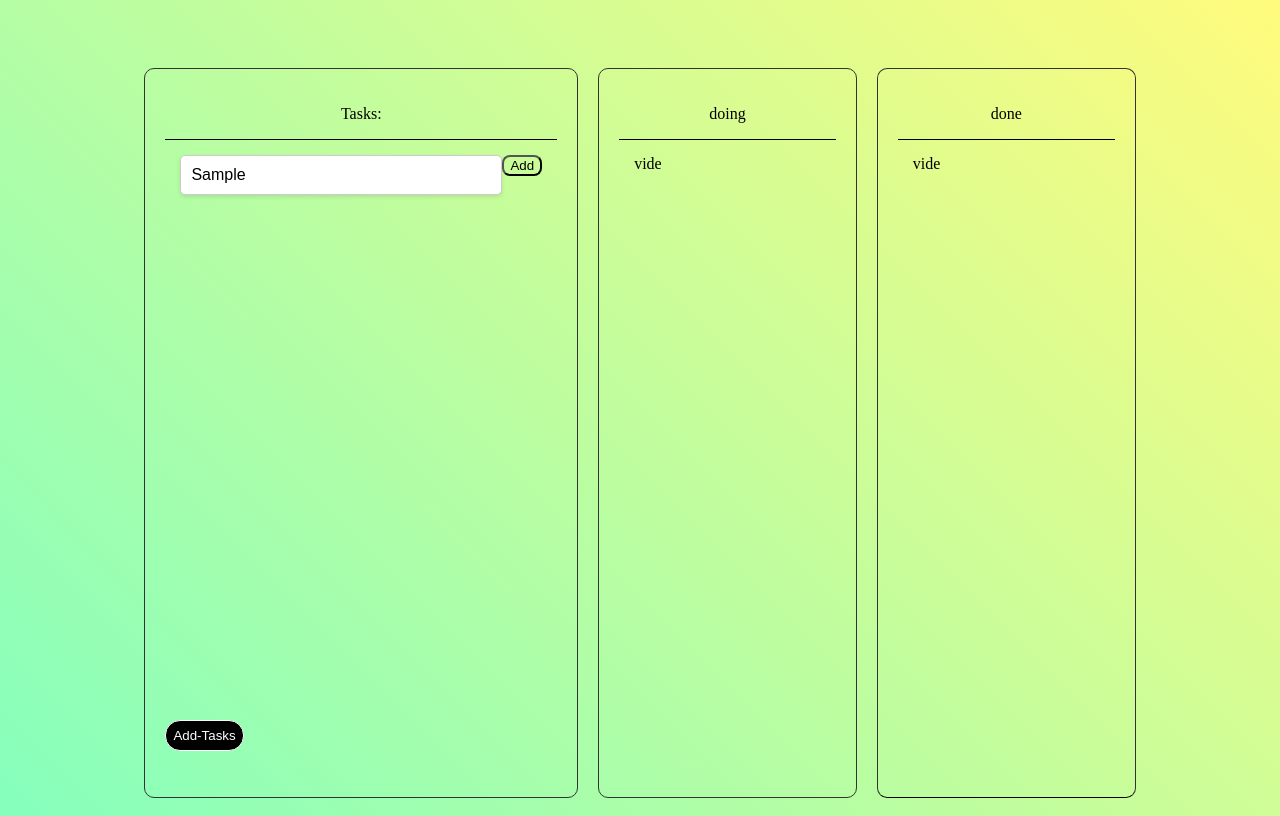
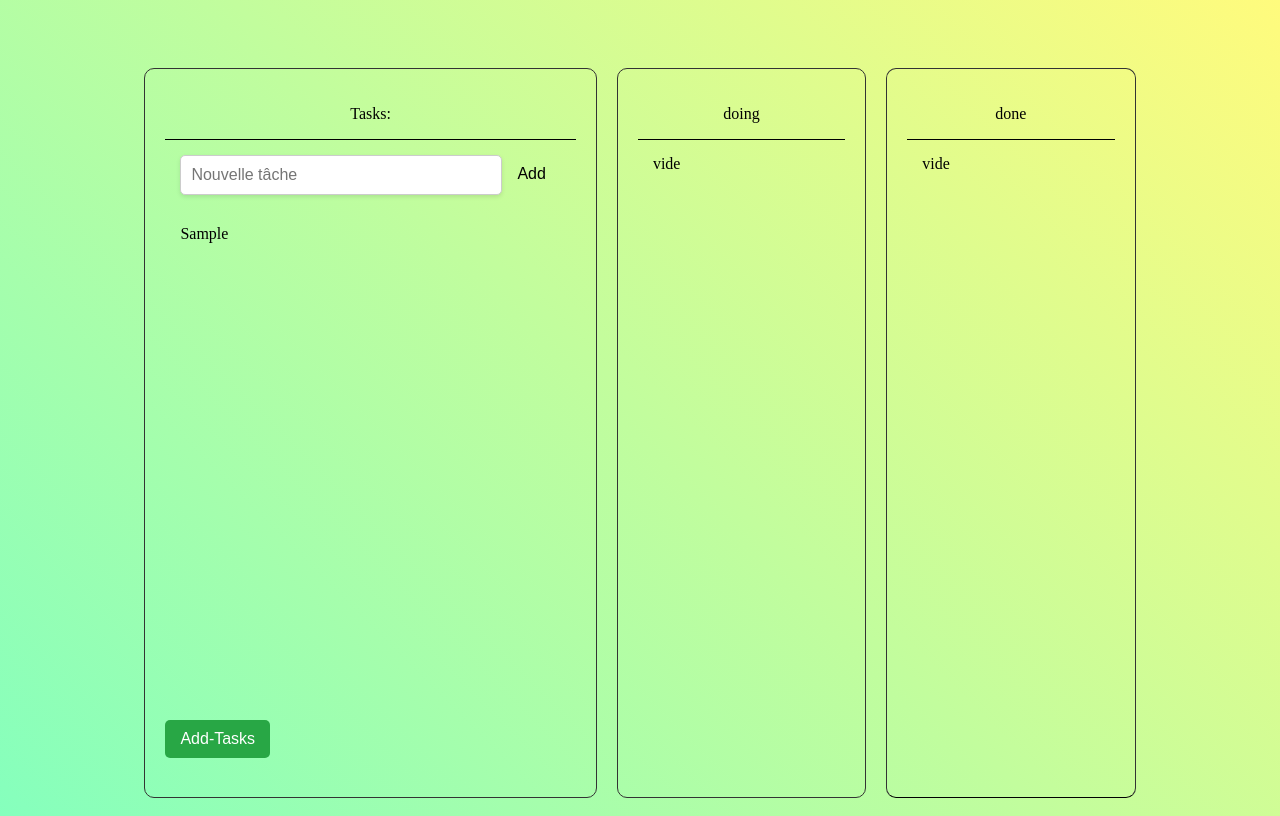
Before and after one commit to MethanBlun/ToDoExpress, a plain HTML site: page index.html in a window 1280 px wide. Both pictures are taken after typing "Sample" into the empty fields and a click on the button "Add". Drawn offline with Linux system fonts and the light colour scheme.

Commit message:
addTask function

```diff
--- a/index.html
+++ b/index.html
@@ -13,14 +13,16 @@
         <div class="divPrincipal">
             <div class="tasks">
                 <p class="cardName">Tasks:</p>
-                <div class="tasksSide">
+                <div class="tasksSide" id="tasksList">
                     <div class="newTasks">
                         <div>
                             <input type="text" id="taskInput" placeholder="Nouvelle tâche" />
                         </div>
                         <div>
-                            <button class="field-addButton" onclick="">Add</button>
+                            <button class="field-addButton" onclick="addTask()">Add</button>
                         </div>
+
+
                     </div>
                 </div>
                 <div class="tasks-button">
--- a/script.js
+++ b/script.js
@@ -2,9 +2,20 @@
 
 
 
-let monbutton = document.getElementById("monBouton")
+function addTask() {
+    // Récupérez la valeur de l'input
+    var taskValue = document.getElementById('taskInput').value;
+    // Vérifiez si l'input n'est pas vide
+    if (taskValue.trim() !== '') {
+      // Créez un nouvel élément li
+      var newTask = document.createElement('div');
+      // Ajoutez la valeur de la tâche à l'élément li
+      newTask.textContent = taskValue
+      var tasksList = document.getElementById('tasksList');
+    //  var tasksList = document.(".taskSide")
+      // Ajoutez l'élément li à la liste
+      tasksList.appendChild(newTask);
 
-
-monbutton.addEventListener("click", function(){
-    console.log("tu mas clique")
-})
+      document.getElementById('taskInput').value = '';
+    }
+  }
--- a/tasks.css
+++ b/tasks.css
@@ -37,14 +37,19 @@
 }
 
 .addButton {
+    padding: 10px 15px;
+    font-size: 16px;
+    border: none;
+    border-radius: 5px;
+    background-color: #28a745;
+    color: #fff;
+    cursor: pointer;
+    transition: background-color 0.3s ease-in-out;
+  }
 
-    background-color: black;
-    color: white;
-    border: solid 1px;
-    border-radius: 15px;
-    padding: 7px;
-    cursor: pointer;
-}
+  .addButton:hover {
+    background-color: #218838;
+  }
 
 
 
@@ -93,3 +98,19 @@
     border-color: #007BFF;
     outline: none;
   }
+
+
+  .field-addButton {
+    padding: 10px 15px;
+    font-size: 16px;
+    border: none;
+    border-radius: 5px;
+    background-color: #007BFF;
+    color: #fff;
+    cursor: pointer;
+    transition: background-color 0.3s ease-in-out;
+  }
+
+  .field-addButton:hover {
+    background-color: #0056b3;
+  }
```
